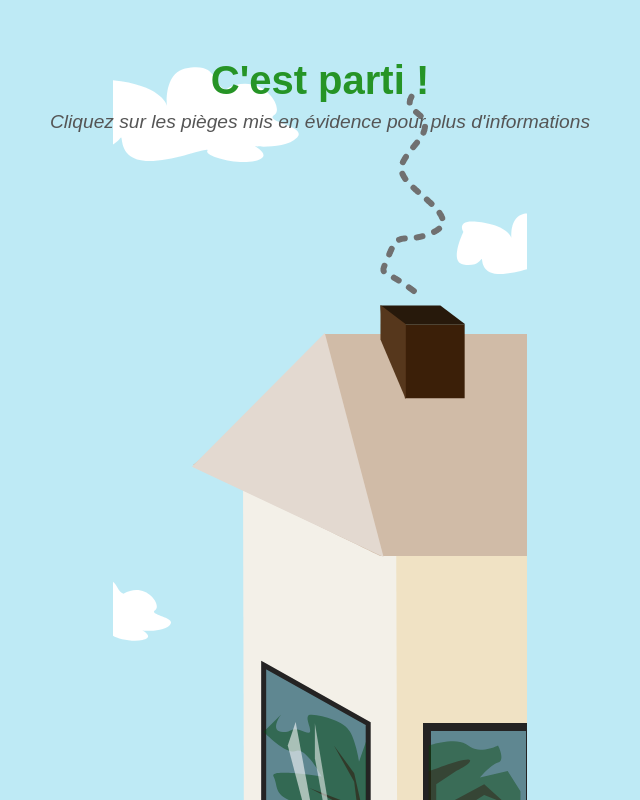
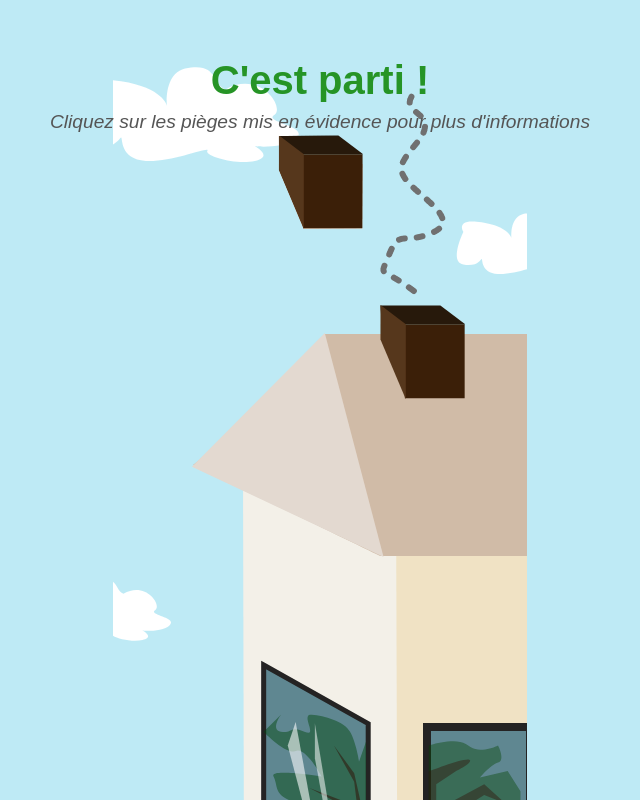
Before and after one commit to verdonarthur/transmedia-website, a Vue app: page /pieges in a window 1280 px wide. Shown: the top 800 px of the page, without its empty margins (320-960 px from the left). Built offline with nearby package versions, Linux system fonts and the light colour scheme.

Commit message:
add cheminee img

```diff
--- a/src/views/Traps.vue
+++ b/src/views/Traps.vue
@@ -2,6 +2,7 @@
   <div class="traps">
     <h1>{{ $t("trapsPage.title") }}</h1>
     <p class="cliquez">{{$t("trapsPage.description")}}</p>
+    <img class= "cheminee" src="../assets/website_cheminee.png" alt="cheminee cliquable">
     <div class="bottom">
       <div class="link_to_quizz">
         <p class="trapsFound">{{$t("trapsPage.allTrapsFound")}}</p>
@@ -48,6 +49,11 @@ p {
   padding: 0px 50px;
   line-height: 1.3em;
 }
+.cheminee
+{
+background-image: url("../assets/website_cheminee.png");
+
+}
 
 .bottom {
   background-color: #61a52e;
```
Also changed, not shown: src/assets/website_cheminee.png (added).
